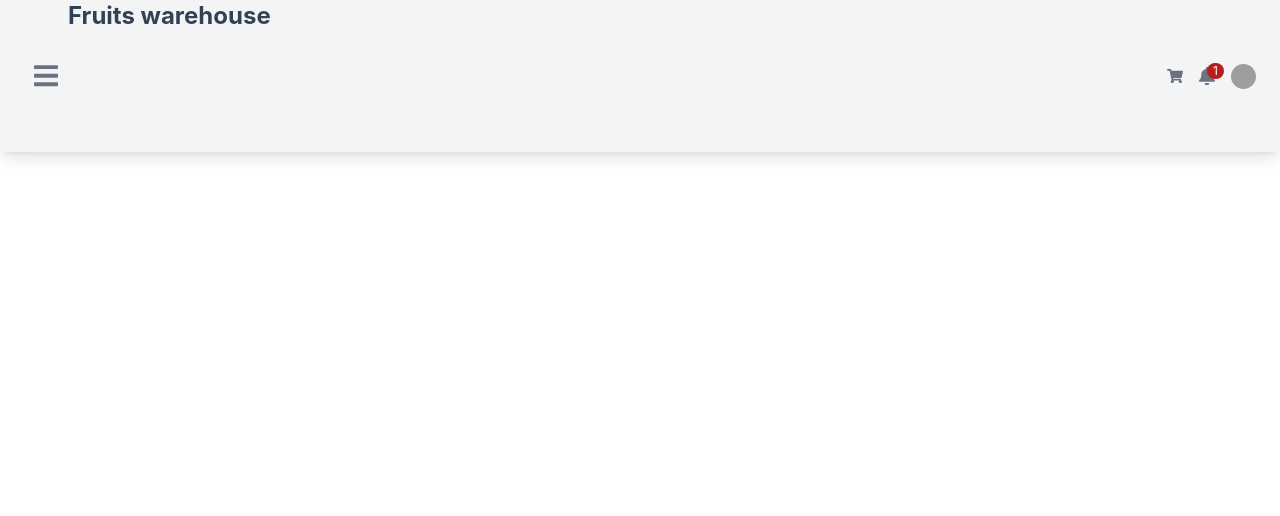
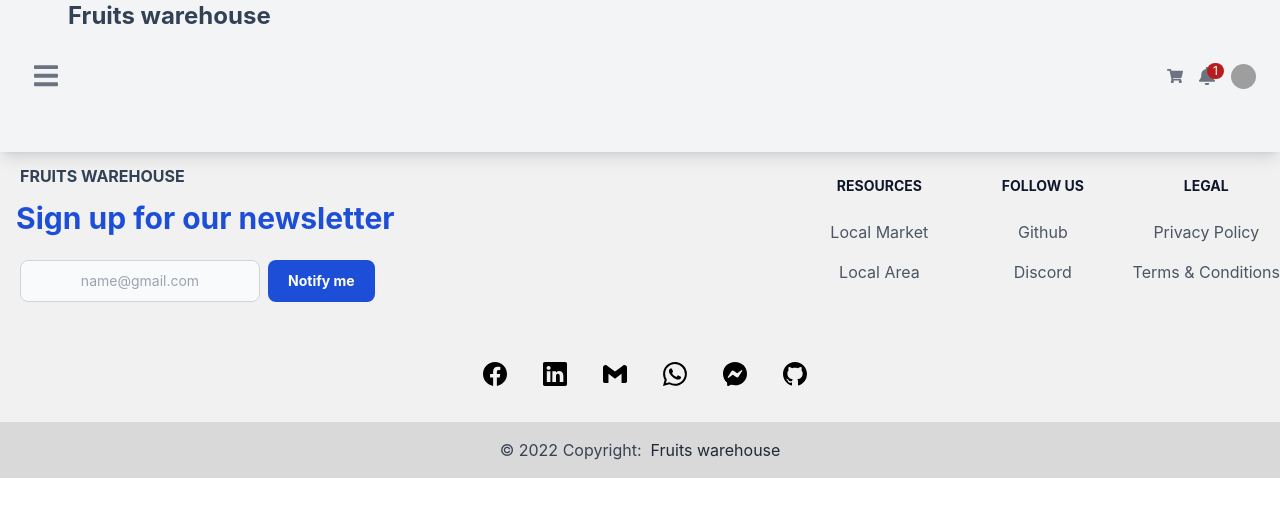
Before and after one commit to Juniorashraf02/fruits-management-client-side, a React (Create React App) app: page / in a window 1280 px wide. Shown: the top 516 px of the page. Built offline with nearby package versions, Linux system fonts and the light colour scheme; grey boxes are pictures that could not be loaded; what tw-elements would draw is missing.

Commit message:
navbar edited and footer added

```diff
--- a/package.json
+++ b/package.json
@@ -10,6 +10,7 @@
     "react": "^18.1.0",
     "react-bootstrap": "^2.3.1",
     "react-dom": "^18.1.0",
+    "react-icons": "^4.3.1",
     "react-router-dom": "^6.3.0",
     "react-scripts": "5.0.1",
     "tw-elements": "^1.0.0-alpha12",
--- a/src/App.js
+++ b/src/App.js
@@ -1,10 +1,12 @@
 import './App.css';
+import Footer from './Components/Footer/Footer';
 import Header from './Components/Header/Header';
 
 function App() {
   return (
     <div className="App">
       <Header/>
+      <Footer/>
     </div>
   );
 }
--- /dev/null
+++ b/src/Components/Footer/Footer.js
@@ -0,0 +1,140 @@
+/* eslint-disable react/jsx-no-target-blank */
+
+import React from 'react';
+import { SiFacebook } from 'react-icons/si';
+import { BsLinkedin } from 'react-icons/bs';
+import { SiGmail } from 'react-icons/si';
+import { BsWhatsapp, BsMessenger, BsGithub } from 'react-icons/bs';
+
+const Footer = () => {
+    const year = new Date().getFullYear();
+    return (
+        <footer className=" text-center text-white" style={{ "backgroundColor": "#f1f1f1" }}>
+            <div class="md:flex md:justify-between container mx-auto ">
+                <div class="mb-6 md:mb-0 sm:ml-2">
+
+
+                    {/* company name starts */}
+                    <a className="flex items-center text-gray-900 hover:text-gray-900 focus:text-gray-900 mt-2 lg:mt-0  mr-1 " href="#s">
+                        <p className="visible font-bold text-slate-700 m-3 uppercase">Fruits warehouse</p>
+                    </a>
+                    {/* company name ends */}
+
+
+
+
+
+                    {/* sign up for email starts */}
+                    <div>
+                        <h1 className="text-3xl h-.5 text-left ml-2 font-bold text-blue-700 ">Sign up for our newsletter</h1>
+                        <div className="my-6 mx-3 flex flex-wrap">
+
+                            <input type="email" id="email" className="bg-gray-50 border border-gray-300 text-gray-900 text-sm text-center rounded-lg focus:ring-blue-500 focus:border-blue-500 block w-60 p-2.5 dark:bg-gray-700 dark:border-gray-600 dark:placeholder-gray-400 dark:text-white dark:focus:ring-blue-500 dark:focus:border-blue-500" placeholder="name@gmail.com" required />
+
+                            <button type="button" class="text-white font-bold bg-blue-700 hover:bg-blue-800 focus:ring-4 focus:ring-blue-300 rounded-lg text-sm px-5 py-2.5 ml-2 dark:bg-blue-600 dark:hover:bg-blue-700 focus:outline-none dark:focus:ring-blue-800">Notify me</button>
+                        </div>
+                    </div>
+                    {/* sign up for email ends */}
+
+
+
+                </div>
+
+
+
+
+                {/* resourses, follow and legal section starts */}
+                <div class="grid grid-cols-3 gap-4 ">
+
+
+
+                    {/* resorses section starts */}
+                    <div>
+                        <h2 class="my-6 text-sm font-bold text-slate-900 uppercase ">Resources</h2>
+                        <ul class="text-gray-600 dark:text-gray-400">
+                            <li class="mb-4">
+                                <a href="#local-market" class="hover:underline">Local Market</a>
+                            </li>
+                            <li>
+                                <a href="#local-area" class="hover:underline">Local Area</a>
+                            </li>
+                        </ul>
+                    </div>
+                    {/* resorses section ends */}
+
+
+
+
+                    {/* follow section starts */}
+                    <div>
+                        <h2 class="my-6 text-sm font-bold text-slate-900 uppercase">Follow us</h2>
+                        <ul class="text-gray-600 dark:text-gray-400">
+                            <li class="mb-4">
+                                <a target="_blank" href="https://github.com/Juniorashraf02" class="hover:underline ">Github</a>
+                            </li>
+                            <li>
+                                <a target="_blank" href="https://discord.com/channels/juniorashraf02#0658" class="hover:underline">Discord</a>
+                            </li>
+                        </ul>
+                    </div>
+                    {/* resorses section ends */}
+
+
+
+
+
+                    {/* legal section starts */}
+                    <div>
+                        <h2 class="my-6 text-sm font-bold text-slate-900 uppercase">Legal</h2>
+                        <ul class="text-gray-600 dark:text-gray-400">
+                            <li class="mb-4">
+                                <a href="#privacy" class="hover:underline">Privacy Policy</a>
+                            </li>
+                            <li>
+                                <a href="#terms" class="hover:underline">Terms &amp; Conditions</a>
+                            </li>
+                        </ul>
+                    </div>
+                    {/* legal section ends */}
+
+
+                </div>
+            </div>
+            {/* resourses, follow and legal section ends */}
+
+
+            {/* Social media section starts */}
+            <div className=" pt-9 ">
+                <div className="flex justify-center mb-9 ">
+                    <a className="text-2xl" style={{ "color": "black", "marginLeft": "10px" }} target="_blank" href="https://www.facebook.com/juniorashraf02">
+                        <SiFacebook></SiFacebook>
+                    </a>
+                    <a className="text-2xl" style={{ "color": "black", "marginLeft": "36px" }} target="_blank" href="https://www.linkedin.com/in/istiakashraf/">
+                        <BsLinkedin></BsLinkedin>
+                    </a>
+                    <a className="text-2xl" style={{ "color": "black", "marginLeft": "36px" }} target="_blank" href="mailto:shuvo.istiak11@gmail.com">
+                        <SiGmail></SiGmail>
+                    </a>
+                    <a className="text-2xl" style={{ "color": "black", "marginLeft": "36px" }} target="_blank" href=" https://wa.me/01612016614">
+                        <BsWhatsapp></BsWhatsapp>
+                    </a>
+                    <a className="text-2xl" style={{ "color": "black", "marginLeft": "36px" }} target="_blank" href="http://m.me/juniorashraf02">
+                        <BsMessenger></BsMessenger>
+                    </a>
+                    <a className="text-2xl" style={{ "color": "black", "marginLeft": "36px" }} target="_blank" href="https://github.com/Juniorashraf02">
+                        <BsGithub></BsGithub>
+                    </a>
+
+                </div>
+            </div>
+            {/* Social media section ends */}
+
+            <div className="text-center text-gray-700 p-4" style={{ "backgroundColor": "rgba(0, 0, 0, 0.1)" }}>
+                © {year} Copyright: &nbsp;
+                <a className="text-gray-800" href="https://tailwind-elements.com/">Fruits warehouse</a>
+            </div>
+        </footer>
+    );
+};
+
+export default Footer;
--- a/src/Components/Header/Header.js
+++ b/src/Components/Header/Header.js
@@ -18,21 +18,25 @@ const Header = () => {
                 </button>
                 <div className="collapse navbar-collapse flex-grow items-center" id="navbarSupportedContent">
                     <a className="h-0 flex items-center text-gray-900 hover:text-gray-900 focus:text-gray-900 mt-2 lg:mt-0  mr-1 " href="#s">
-                      <p className="md:visible invisible text-2xl font-bold text-slate-700">Fruits warehouse</p>
+                        <p className="md:visible invisible text-2xl font-bold text-slate-700">Fruits warehouse</p>
                     </a>
 
-                    <ul className="navbar-nav flex flex-col pl-0 list-style-none mr-auto mt-0">
+
+                    <ul className="navbar-nav flex flex-col pl-0 list-style-none ml-auto mt-0">
                         <li className="nav-item p-2">
                             <a className="nav-link text-gray-500 hover:text-gray-700 focus:text-gray-700 p-0" href="#inventory">Inventory</a>
                         </li>
                         <li className="nav-item p-2">
-                            <a className="nav-link text-gray-500 hover:text-gray-700 focus:text-gray-700 p-0" href="#s">Projects</a>
+                            <a className="nav-link text-gray-500 hover:text-gray-700 focus:text-gray-700 p-0" href="#s">Blogs</a>
                         </li>
                         <li className="nav-item p-2">
                             <a className="nav-link text-gray-500 hover:text-gray-700 focus:text-gray-700 p-0" href="#s">Log In</a>
                         </li>
                     </ul>
 
+                </div>
+                <div>
+                    <p className="invisible">hidden</p>
                 </div>
 
 
```
Also changed, not shown: 1 other file (tests, documents, lock files or other folders).
